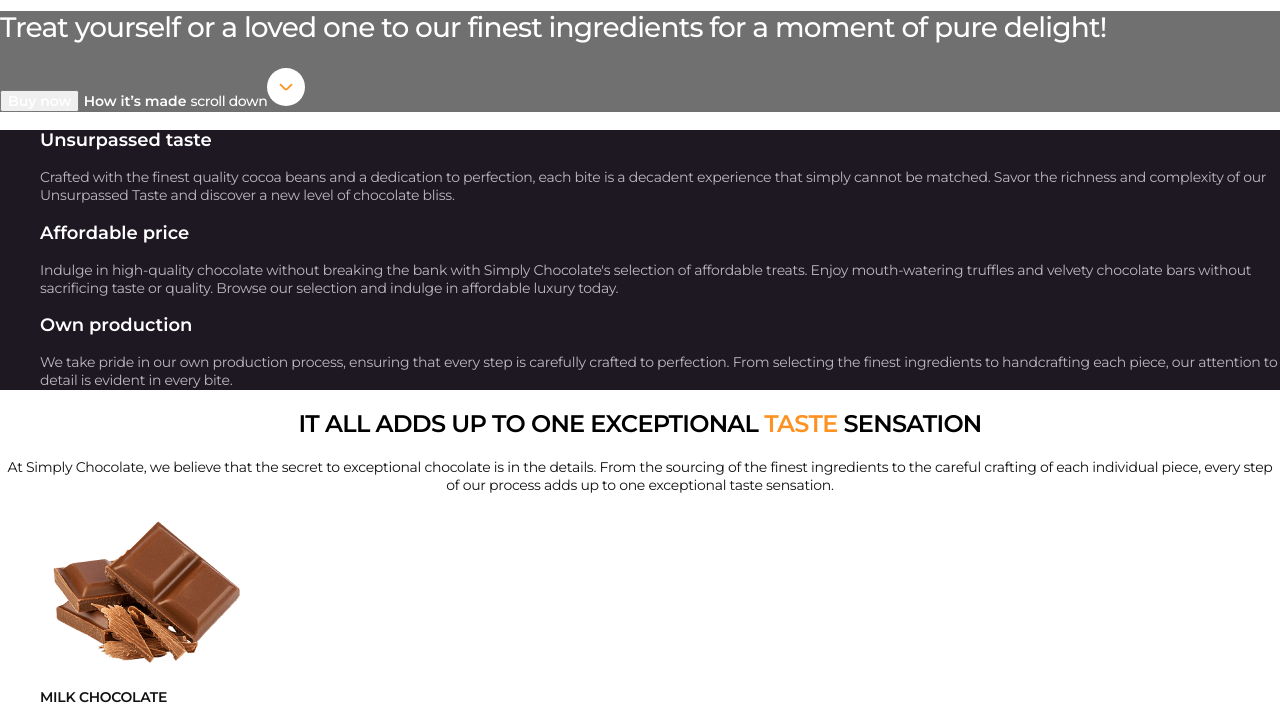
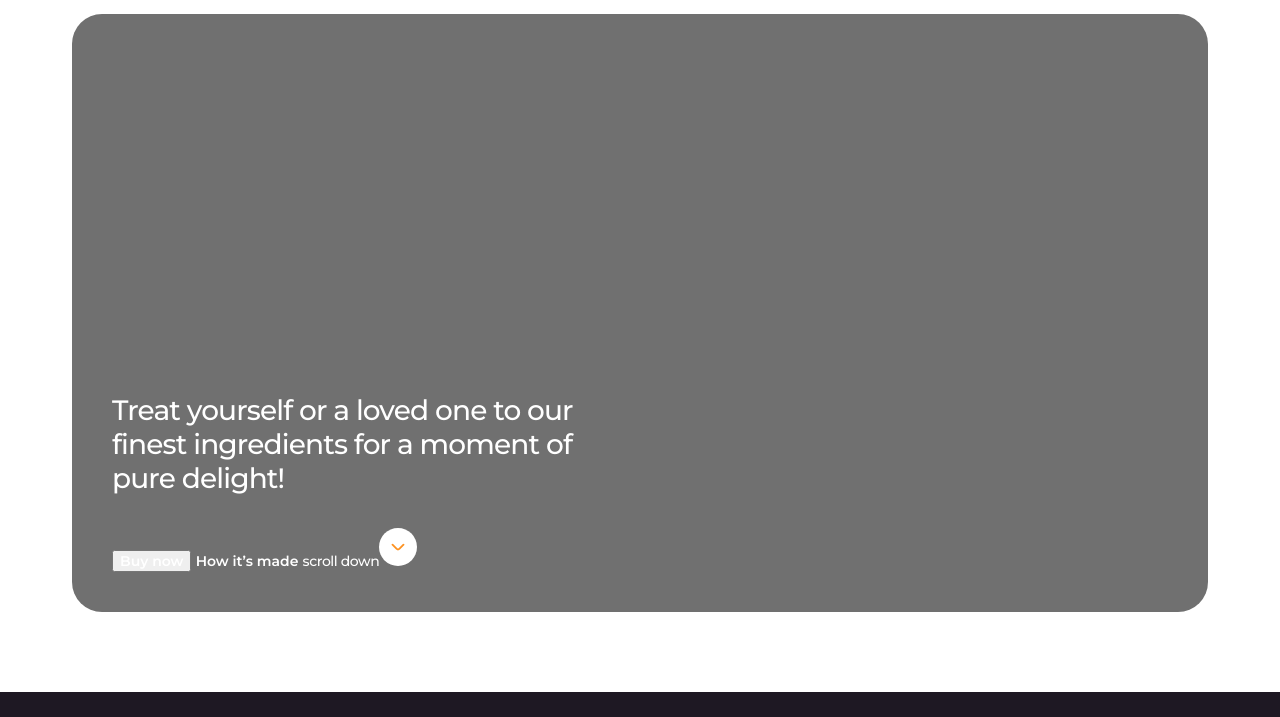
Before and after one commit to Vlad-Konovalenko/firstv, a plain HTML site: page index.html in a window 1280 px wide. Shown: the part 204-921 px from the top of the page. Drawn offline with nearby package versions, Linux system fonts and the light colour scheme.

Commit message:
use marg+pad

```diff
--- a/css/styles.css
+++ b/css/styles.css
@@ -2,15 +2,28 @@ body {
     font-family: "Montserrat", sans-serif;
 }
 
+h1,h2,h3,h4,h5,h6, p {
+    margin-top: 0;
+    margin-bottom: 0;
+}
+
 ul {
     list-style: none;
+    margin-bottom: 0;
+    margin-top: 0;
+    padding-left: 0;
 }
 
 a {
    text-decoration: none;
+   color: currentColor;
 }
 button {
     cursor: pointer;
+}
+
+address {
+    font-style: normal;
 }
 
 .visually-hidden {
@@ -27,6 +40,13 @@ button {
     overflow: hidden;
 }
 
+.container {
+width: 1166px;
+padding-left: 15px;
+padding-right: 15px;
+margin: 0 auto;
+}
+
 .title {
     font-weight: 600;
         font-size: 24px;
@@ -34,7 +54,7 @@ button {
         letter-spacing: -0.03em;
         text-transform: uppercase;
         text-align: center;
-        color: color #111;
+        color: #111;
 }
 
 .title span {
@@ -42,6 +62,10 @@ color: #fd9222;
 }
 
 /* ===============HEADER=============== */
+.header {
+    padding-top: 24px;
+    padding-bottom: 32px;
+}
 
 .header-logo {
 font-weight: 700;
@@ -86,7 +110,13 @@ font-weight: 500;
 /* ===============HERO=============== */
 
 .hero {
-background: rgba(17, 17, 17, 0.6);
+padding-bottom: 80px;
+}
+
+.hero-wrap {
+    padding: 380px 40px 40px 40px;
+    background: rgba(17, 17, 17, 0.6);
+    border-radius: 30px;
 }
 
 .hero-title {
@@ -95,6 +125,8 @@ font-weight: 500;
     line-height: 1.21;
     letter-spacing: -0.03em;
     color: #fff;
+    margin-bottom: 32px;
+    max-width: 464px;
 }
 
 .hero-buy-btn {
@@ -121,6 +153,8 @@ font-weight: 500;
 
 .features {
     background: #1e1823;
+    padding-top: 50px;
+    padding-bottom: 50px;
 }
 
 .features-list {}
@@ -142,23 +176,35 @@ font-weight: 500;
 
 /* ===============TASTE=============== */
 
-.taste {}
+.taste {
+    padding-top: 120px;
+    padding-bottom: 120px;
+}
 
-.taste-title {}
+.taste-title {
+    max-width: 412px;
+    margin: 0 auto;
+    margin-bottom: 28px;
+}
 
 .taste-title span {
 }
 
-.tastw-text {
+.tast-text {
     font-weight: 400;
         font-size: 14px;
         line-height: 1.29;
         letter-spacing: -0.02em;
         text-align: center;
         color: #111;
+        max-width: 486px;
+        margin: 0 auto;
+        margin-bottom: 50px;
 }
 
-.taste-list {}
+.taste-list {
+
+}
 
 .taste-item {}
 
--- a/index.html
+++ b/index.html
@@ -9,8 +9,6 @@
     />
     <link rel="preconnect" href="https://fonts.googleapis.com" />
     <link rel="preconnect" href="https://fonts.gstatic.com" crossorigin />
-    <link rel="preconnect" href="https://fonts.googleapis.com" />
-    <link rel="preconnect" href="https://fonts.gstatic.com" crossorigin />
     <link
       href="https://fonts.googleapis.com/css2?family=Montserrat:ital,wght@0,100..900;1,100..900&display=swap"
       rel="stylesheet"
@@ -20,6 +18,7 @@
   </head>
   <body>
     <header class="header">
+      <div class="container">
         <nav class="header-navigation">
           <a class="header-logo" href="./index.html"
             ><span class="header-logo-cursive">SIMPLY</span>CHOCOLATE
@@ -31,7 +30,7 @@
           </a>
           <ul class="header-menu-list">
             <li class="header-menu-item">
-            <a class="header-menu-link" href="">Home</a>
+              <a class="header-menu-link" href="./index.html">Home</a>
             </li>
             <li class="header-menu-item">
               <a class="header-menu-link" href="">How it’s made?</a>
@@ -79,29 +78,35 @@
             /></a>
           </li>
         </ul>
+      </div>
     </header>
     <main>
       <section class="hero">
+        <div class="container">
+          <div class="hero-wrap">
             <h1 class="hero-title">
-          Treat yourself or a loved one to our finest ingredients for a moment
-          of pure delight!
+              Treat yourself or a loved one to our finest ingredients for a
+              moment of pure delight!
             </h1>
             <button class="hero-buy-btn" type="button">Buy now</button>
             <a class="hero-made-btn" href="#made">How it’s made</a>
             <a class="hero-down-btn" href=""
               >scroll down<img src="./images/2.svg" alt="scroll"
             /></a>
+          </div>
+        </div>
       </section>
       <section class="features">
+        <div class="container">
           <h2 class="visually-hidden">Features</h2>
           <ul class="features-list">
             <li class="features-item">
               <h3 class="feature-subtitle">Unsurpassed taste</h3>
               <p class="features-item-text">
                 Crafted with the finest quality cocoa beans and a dedication to
-              perfection, each bite is a decadent experience that simply cannot
-              be matched. Savor the richness and complexity of our Unsurpassed
-              Taste and discover a new level of chocolate bliss.
+                perfection, each bite is a decadent experience that simply
+                cannot be matched. Savor the richness and complexity of our
+                Unsurpassed Taste and discover a new level of chocolate bliss.
               </p>
             </li>
             <li class="features-item">
@@ -110,26 +115,28 @@
                 Indulge in high-quality chocolate without breaking the bank with
                 Simply Chocolate's selection of affordable treats. Enjoy
                 mouth-watering truffles and velvety chocolate bars without
-              sacrificing taste or quality. Browse our selection and indulge in
-              affordable luxury today.
+                sacrificing taste or quality. Browse our selection and indulge
+                in affordable luxury today.
               </p>
             </li>
             <li class="features-item">
               <h3 class="feature-subtitle">Own production</h3>
               <p class="features-item-text">
                 We take pride in our own production process, ensuring that every
-              step is carefully crafted to perfection. From selecting the finest
-              ingredients to handcrafting each piece, our attention to detail is
-              evident in every bite.
+                step is carefully crafted to perfection. From selecting the
+                finest ingredients to handcrafting each piece, our attention to
+                detail is evident in every bite.
               </p>
             </li>
           </ul>
+        </div>
       </section>
       <section class="taste">
+        <div class="container">
           <h2 class="taste-title title">
             IT ALL ADDS UP TO ONE EXCEPTIONAL <span>TASTE</span> SENSATION
           </h2>
-        <p class="tastw-text">
+          <p class="tast-text">
             At Simply Chocolate, we believe that the secret to exceptional
             chocolate is in the details. From the sourcing of the finest
             ingredients to the careful crafting of each individual piece, every
@@ -207,6 +214,7 @@
               <h3 class="taste-subtitle">COCONUT OIL</h3>
             </li>
           </ul>
+        </div>
       </section>
       <section id="made" class="made">
         <h2 class="made-title title">hOW IT’S <span>made?</span></h2>
```
Lines whose indentation alone changed are shown as unchanged.
